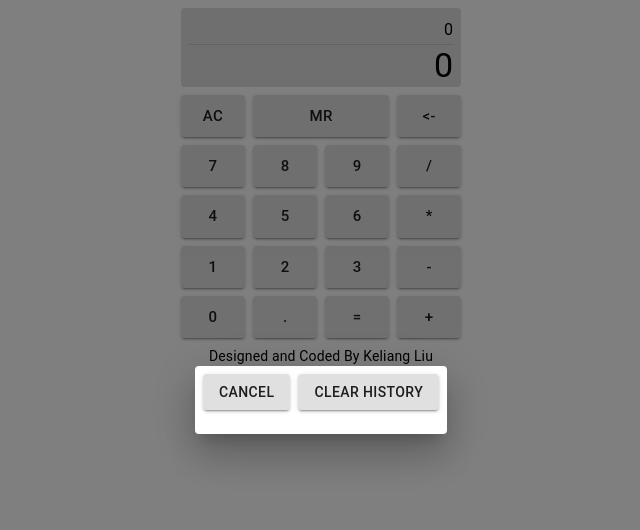
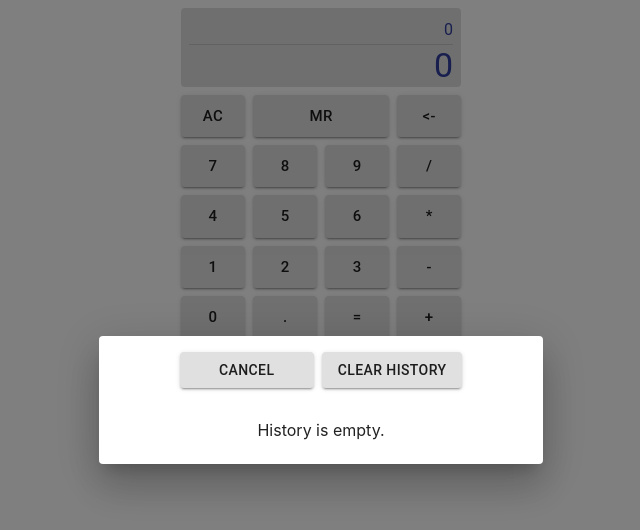
Before and after one commit to ke-liang-liu/calculator, a React (Create React App) app: page / in a window 1280 px wide. Both pictures are taken after a click on the button "MR". Shown: the top 530 px of the page, without its empty margins (319-959 px from the left). Built offline with nearby package versions, Linux system fonts and the light colour scheme.

Commit message:
complete history (MR) logic

```diff
--- a/src/App.js
+++ b/src/App.js
@@ -8,6 +8,7 @@ import useStyles from './components/styles';
 import keyboardFunc from './components/keyboard';
 
 function Calculator() {
+  const HISTORY_LEN = 50;
   const classes = useStyles();
   const [lastButton, setLastButton] = useState('0');
   const [evaluated, setEvaluated] = useState(false);
@@ -22,21 +23,9 @@ function Calculator() {
     setLastButton('=');
     return localData;
   });
-
-  // const [equation, setEquation] = useState(() => {
-  //   const localData = localStorage.getItem('calculatorEquation');
-  //   if (localData === null || localData === 'null' || localData === 'Infinity') {
-  //     return '0';
-  //   }
-  //   return localData;
-  // });
-
   useEffect(() => {
     localStorage.setItem('calculatorCurrVal', currVal);
   }, [currVal]);
-  // useEffect(() => {
-  //   localStorage.setItem('calculatorEquation', equation);
-  // }, [equation]);
   const [currOperator, setCurrOperator] = useState('+');
   const [currSign, setCurrSign] = useState('+');
   const [bgColor, setBgColor] = useState('white');
@@ -52,7 +41,13 @@ function Calculator() {
   document.addEventListener('DOMContentLoaded', function () {
     document.addEventListener('keydown', keyboardFunc);
   });
-
+  const doAC = () => {
+    setPrevVal('initZero');
+    setCurrVal('0');
+    setEvaluated(false);
+    setCurrOperator('+');
+    setCurrSign('+');
+  }
   const handleClick = (value) => {
     const evaluateResult = () => {
       if (prevVal === 'initZero') {
@@ -73,15 +68,9 @@ function Calculator() {
       setCurrVal(answer);
       setPrevVal(answer);
       _equation += ' = ' + answer;
-      setHistory([_equation, ...history]);
+      saveHistory(_equation);
     }
-    const doAC = () => {
-      setPrevVal('initZero');
-      setCurrVal('0');
-      setEvaluated(false);
-      setCurrOperator('+');
-      setCurrSign('+');
-    }
+
     switch (value) {
       case 'AC':
         doAC();
@@ -97,7 +86,7 @@ function Calculator() {
       case '8':
       case '9': {
         setEvaluated(false);
-        if (currVal.length === 16 && /\d/.test(lastButton)) { return; }
+        if (currVal.length === 15 && /\d/.test(lastButton)) { return; }
         if (
           lastButton === 'AC'
           || (currVal === '0' && lastButton !== '=') // fix a bug when result is zero
@@ -125,7 +114,7 @@ function Calculator() {
       case '+':
       case '*':
       case '/':
-        if ('<-' === lastButton) {
+        if ('<-' === lastButton || 'MR' === lastButton) {
           setPrevVal(currVal);
           setCurrOperator(value);
         } else if (/\d/.test(lastButton)) {
@@ -178,21 +167,30 @@ function Calculator() {
 
   const handleClickOpen = () => {
     setOpen(true);
+    setLastButton('MR');
   };
 
   const handleClearHistory = () => {
     setHistory([]);
-    // setOpen(false);
+    setOpen(false);
+    doAC();
   }
   const handleClose = equation => {
     setOpen(false);
-    if (equation) {
+    if (!equation) { return; }
+    saveHistory(equation);
+    const _currVal = equation.split('=')[1].trim();
+    setCurrVal(_currVal);
+  };
+  const saveHistory = (equation) => {
+    if (history.length >= HISTORY_LEN) {
+      let tmpArr = [equation, ...history];
+      tmpArr.pop();
+      setHistory(tmpArr);
+    } else {
       setHistory([equation, ...history]);
-      const _currVal = Number(equation.split('=')[1]).toString();
-      setCurrVal(_currVal);
     }
-  };
-
+  }
   return (
     <div style={{ width: '100%', height: '100vh', backgroundColor: `${bgColor}` }}>
       <div className={classes.gridContainer}>
@@ -220,11 +218,8 @@ function Calculator() {
           open={open}
           onClose={handleClose}
           onClearHistory={handleClearHistory}
-          historyArr={history}
+          history={history}
         />
-
-
-
         <div className={[classes.item, classes.developer].join(' ')}>
           <Typography
             variant="body2"
--- a/src/components/HistoryDialog.js
+++ b/src/components/HistoryDialog.js
@@ -6,6 +6,7 @@ import List from '@material-ui/core/List';
 import ListItem from '@material-ui/core/ListItem';
 import ListItemText from '@material-ui/core/ListItemText';
 import Dialog from '@material-ui/core/Dialog';
+import DialogContent from '@material-ui/core/DialogContent';
 import DialogActions from '@material-ui/core/DialogActions';
 
 const useStyles = makeStyles({
@@ -16,7 +17,7 @@ const useStyles = makeStyles({
 
 export default function HistoryDialog(props) {
   const classes = useStyles();
-  const { onClose, historyArr, open, onClearHistory } = props;
+  const { onClose, history, open, onClearHistory } = props;
 
   const handleClose = () => {
     onClose();
@@ -27,18 +28,24 @@ export default function HistoryDialog(props) {
   };
 
   return (
-    <Dialog onClose={handleClose} open={open} maxWidth='sm' scroll='body'>
-      <DialogActions>
-        <Button variant='contained' onClick={handleClose}>Cancel</Button>
+    <Dialog onClose={handleClose} open={open} maxWidth='xs' fullWidth scroll='paper'>
+      <DialogActions style={{ justifyContent: 'center', marginTop: 8 }}>
+        <Button variant='contained' onClick={handleClose}>&nbsp;&nbsp;&nbsp;&nbsp;&nbsp;&nbsp;Cancel&nbsp;&nbsp;&nbsp;&nbsp;&nbsp;&nbsp;</Button>
         <Button variant='contained' onClick={onClearHistory}>Clear History</Button>
       </DialogActions>
+      <DialogContent>
+        {history.length ? (
           <List>
-        {historyArr.map((equation, index) => (
+            {history.map((equation, index) => (
               <ListItem divider className={classes.listItem} button onClick={() => handleListItemClick(equation)} key={index} >
                 <ListItemText primary={equation} />
               </ListItem>
             ))}
           </List>
+        ) : (
+            <p style={{ textAlign: 'center' }}>History is empty.</p>
+          )}
+      </DialogContent>
     </Dialog>
   );
 }
--- a/src/components/styles.js
+++ b/src/components/styles.js
@@ -27,6 +27,7 @@ const useStyles = makeStyles(theme => ({
     width: '100%'
   },
   bulletboard: {
+    color: theme.palette.primary.dark,
     gridArea: 'bulletboard',
     textAlign: 'right',
     backgroundColor: theme.palette.grey[300],
@@ -54,7 +55,7 @@ const useStyles = makeStyles(theme => ({
   },
   item: {
     color: theme.palette.text.secondary.dark,
-    whiteSpace: 'nowrap',
+    // whiteSpace: 'nowrap',
   },
   historyDialog: {
     width: 'fit-content',
```
Lines whose indentation alone changed are shown as unchanged.
